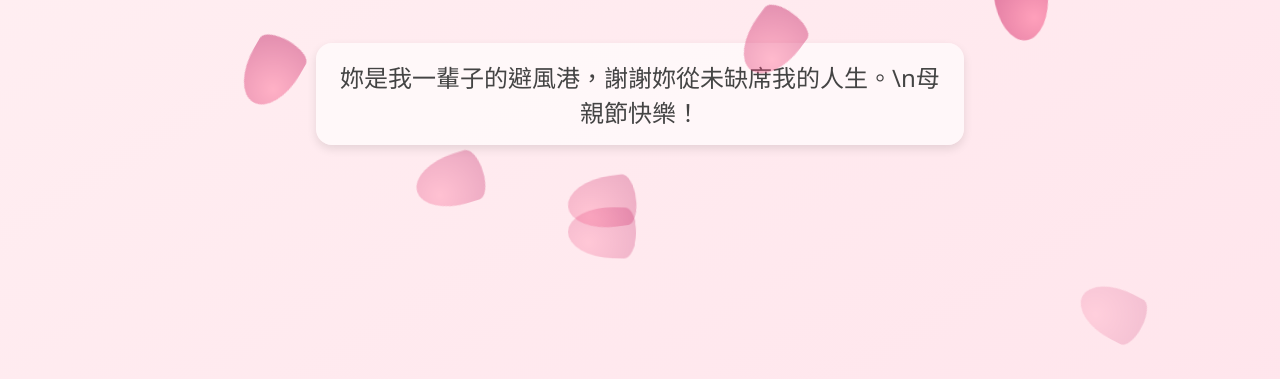
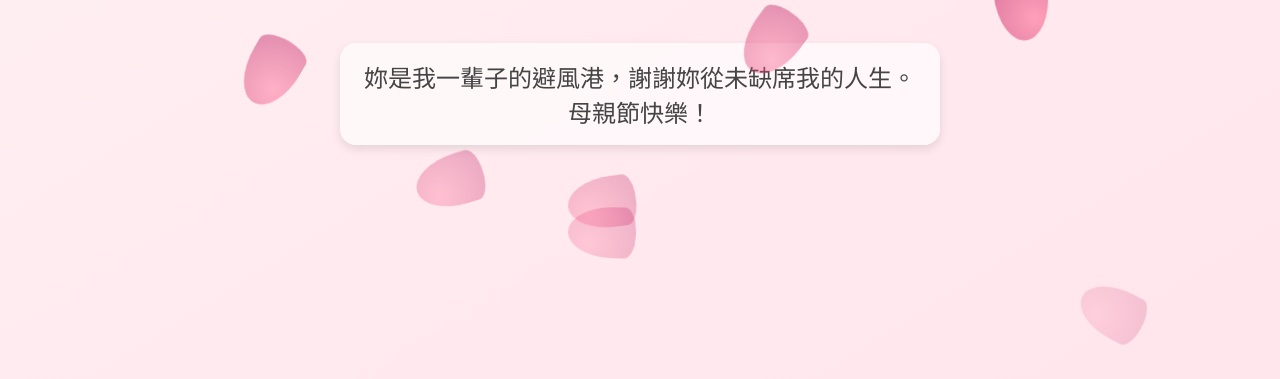
Before and after one commit to dean-lin-3356/motherday5, a plain HTML site: page index.html in a window 1280 px wide. Shown: the part 397-776 px from the top of the page. Drawn offline with Linux system fonts and the light colour scheme.

Commit message:
Update index.html

```diff
--- a/index.html
+++ b/index.html
@@ -75,7 +75,9 @@
 <body>
 
   <h1>麻麻～妳是世界上最可愛的超人！今天妳最大，愛妳呦～💕</h1>
-  <p>妳是我一輩子的避風港，謝謝妳從未缺席我的人生。\n母親節快樂！</p>
+  <p>妳是我一輩子的避風港，謝謝妳從未缺席我的人生。<br />
+    母親節快樂！
+  </p>
 
   <script>
     const total = 30;
```
